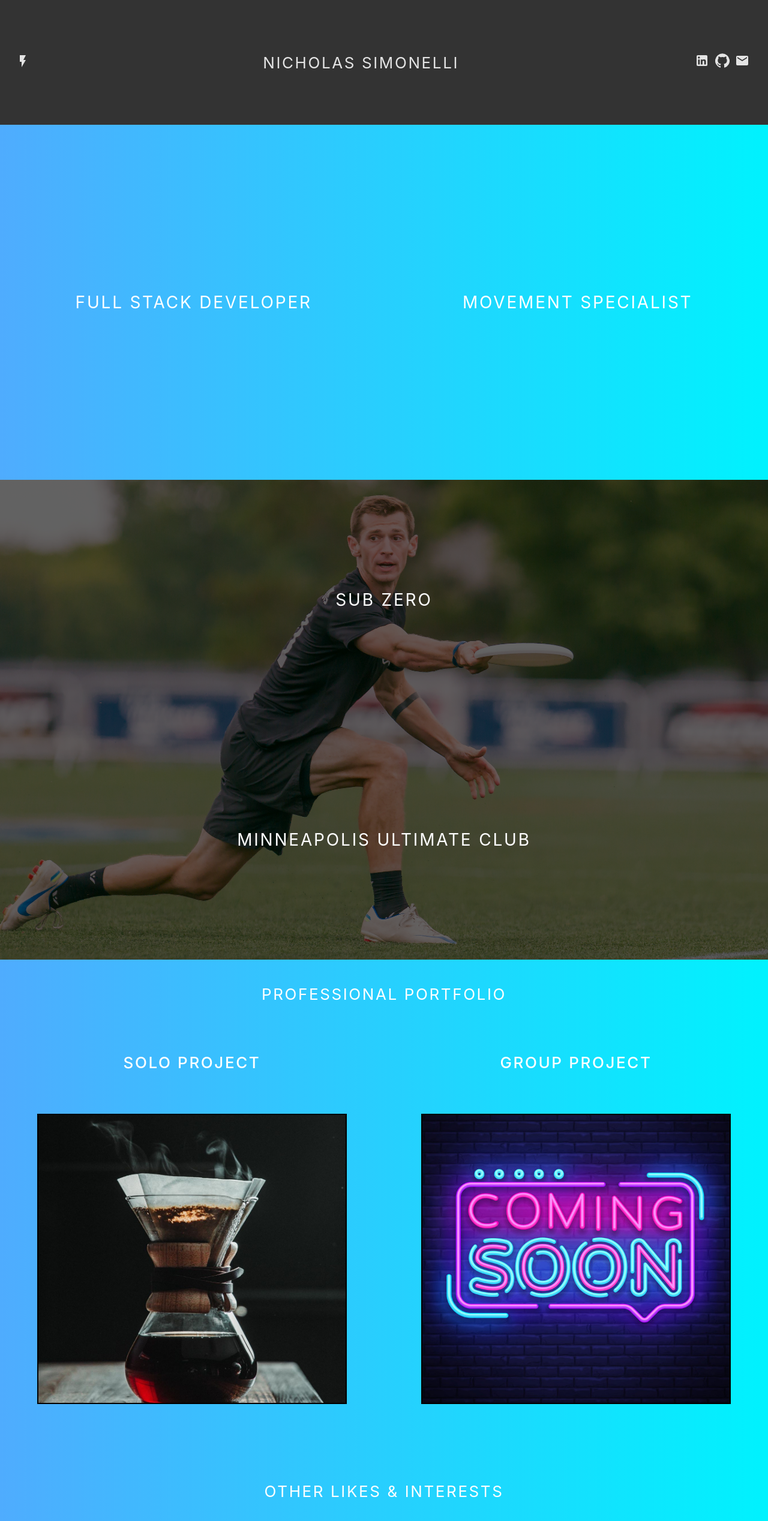
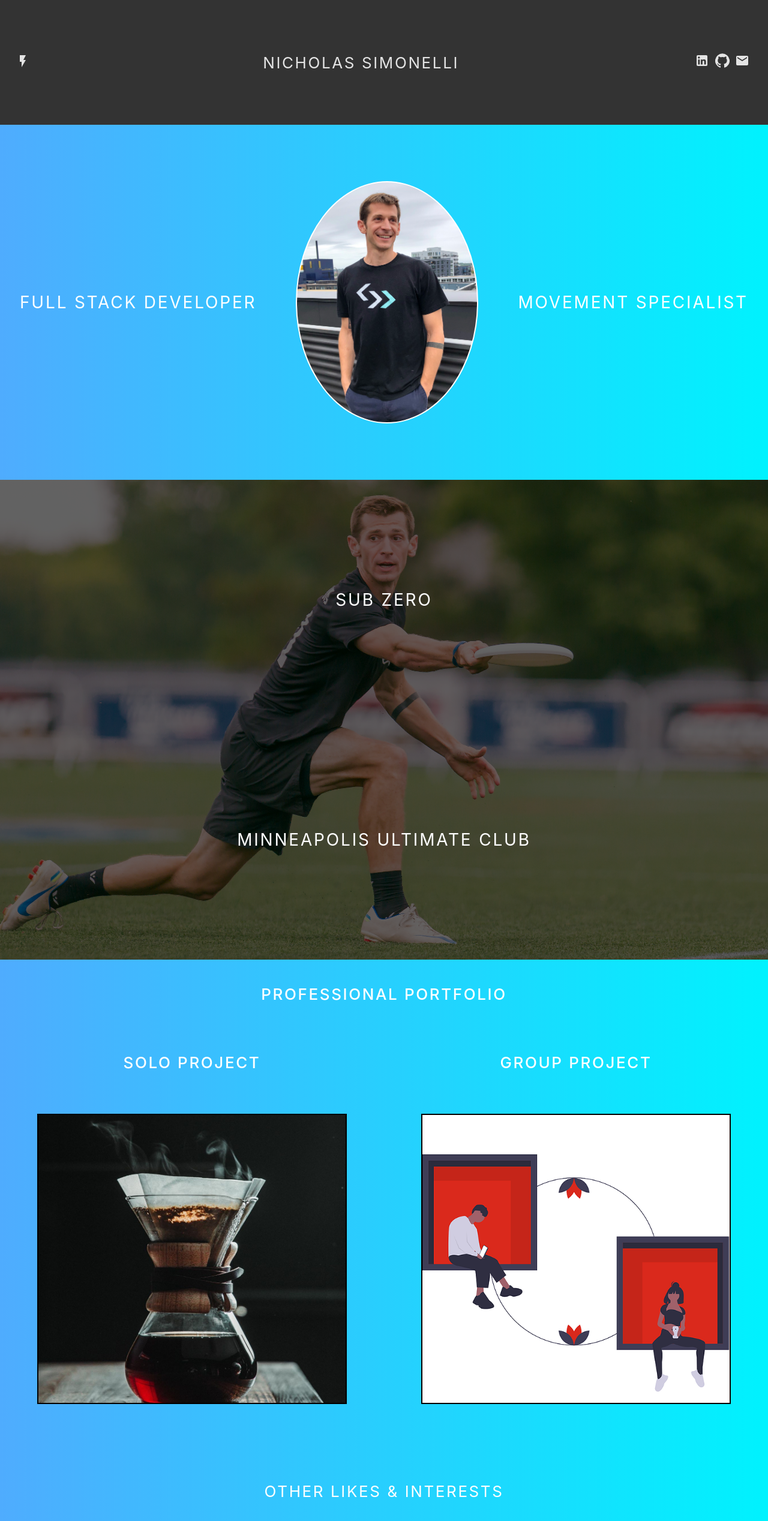
Before and after one commit to nrsimonelli/nrsimonelli.github.io, a React (Create React App) app: page / in a window 1280 px wide. Shown: the top 2536 px of the page at 60% size. Built offline with nearby package versions, Linux system fonts and the light colour scheme.

Commit message:
updated group project and landing image

```diff
--- a/src/App.css
+++ b/src/App.css
@@ -272,6 +272,15 @@ a {
   align-items: center;
   justify-content: center;
 }
+.profile-pic {
+  width: 300px;
+  height: 400px;
+  border-radius: 50%;
+  border: 2px solid white;
+  background-image: url('/images/profile.jpg');
+  background-position: center;
+  background-size: cover;
+}
 
 .solo {
   background-image: url('/images/chemex.jpg');
@@ -311,7 +320,7 @@ a {
   z-index: 2;
 }
 .group {
-  background-image: url('/images/soon.jpg');
+  background-image: url('/images/sparkle.png');
   background-position: center;
   background-size: cover;
 
--- a/src/App.js
+++ b/src/App.js
@@ -69,6 +69,7 @@ class App extends Component {
             <div className='sector one layer'>
 
             <div>Full Stack Developer</div>
+            <div className='profile-pic'></div>
             <div>Movement Specialist</div>
 
             </div>
@@ -83,9 +84,9 @@ class App extends Component {
           </div>
 
           <div className='sector four pro-page'>
-            <div className='four page-title'>Professional Portfolio</div>
+            <div className='four title page-title'><a href='https://github.com/nrsimonelli' target='blank'>Professional Portfolio</a></div>
             <div className='four title project-title'><a href='https://github.com/nrsimonelli' target='blank'>solo project</a></div>
-            <div className='four title project-title'>group project</div>
+            <div className='four title project-title'><a href='https://github.com/nrsimonelli' target='blank'>group project</a></div>
             <div className='x project-card'>
               <div className='solo project-image'>
                 <div className='solo-text title'><a href='https://enigmatic-stream-39267.herokuapp.com/' target='blank'>
@@ -94,7 +95,8 @@ class App extends Component {
             </div>
             <div className='x project-card'>
               <div className='group project-image'>
-                <div className='group-text'></div>
+                <div className='solo-text title'><a href='https://radiant-bastion-40198.herokuapp.com' target='blank'>
+                  We Sparkle</a></div>
               </div>
             </div>
             <div className='base'>
```
Also changed, not shown: public/images/profile.jpg (added), public/images/sparkle.png (added).
